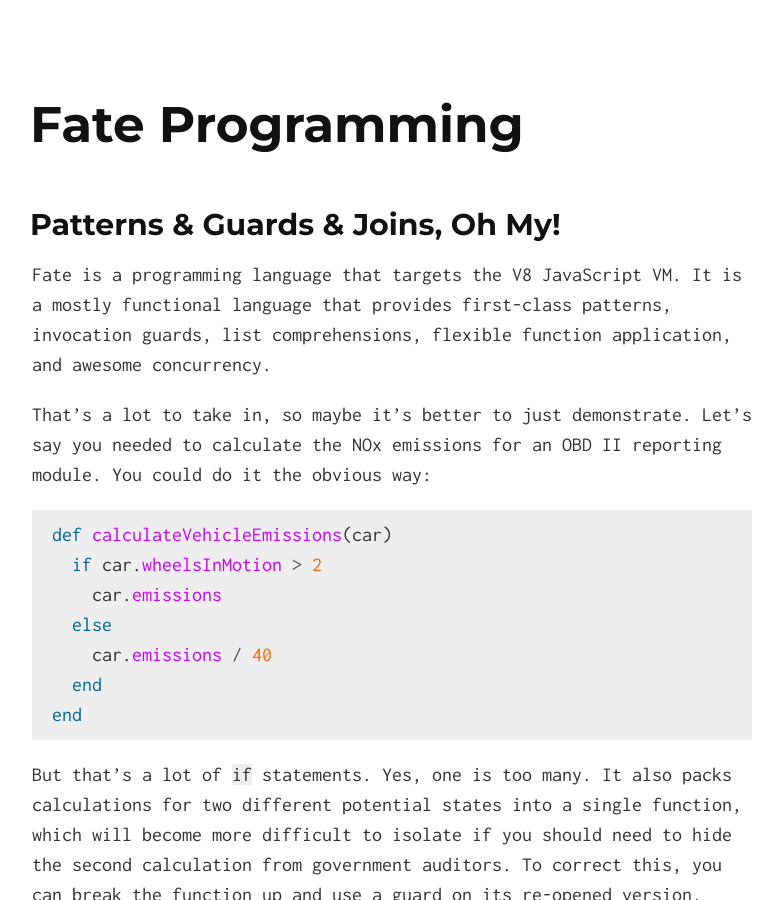
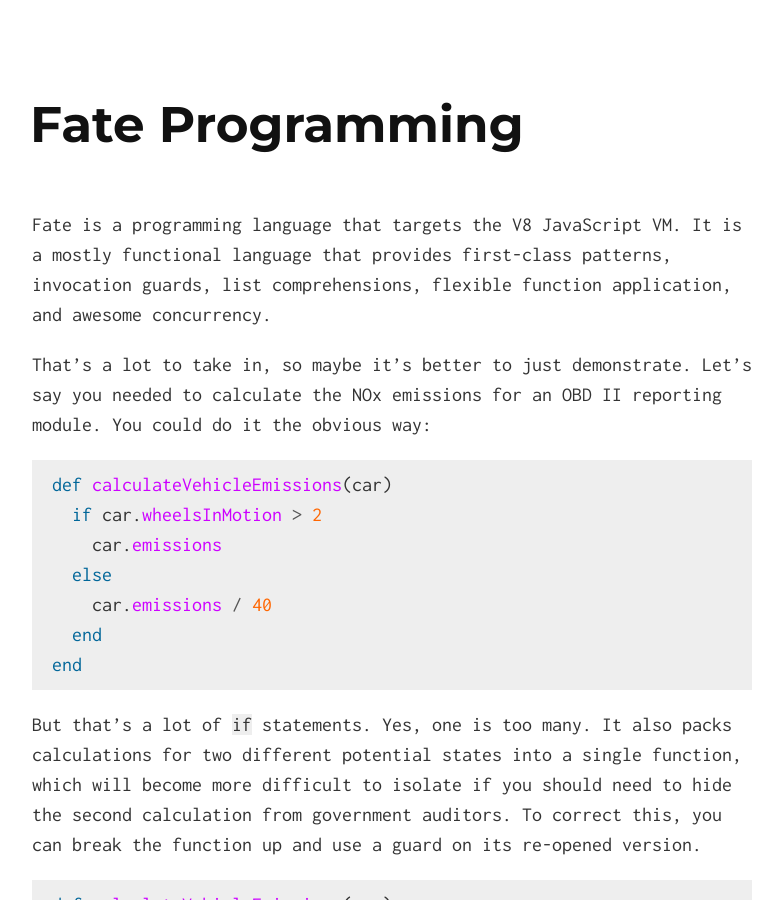
Before and after one commit to kode4food/fate-lang, a Jekyll site: the page built from index.md, in a window 1280 px wide and 900 px high. Shown: the whole window, without its empty margins (248-1031 px from the left). Built offline with Jekyll 4.4.1, drawn with Linux system fonts in a browser that asks for light colours.

Commit message:
header gone

```diff
--- a/index.md
+++ b/index.md
@@ -2,7 +2,6 @@
 layout: fate_title
 title: Fate Programming
 ---
-## Patterns & Guards & Joins, Oh My!
 Fate is a programming language that targets the V8 JavaScript VM.  It is a mostly functional language that provides first-class patterns, invocation guards, list comprehensions, flexible function application, and awesome concurrency.
 
 That's a lot to take in, so maybe it's better to just demonstrate.  Let's say you needed to calculate the NOx emissions for an OBD II reporting module.  You could do it the obvious way:
```
